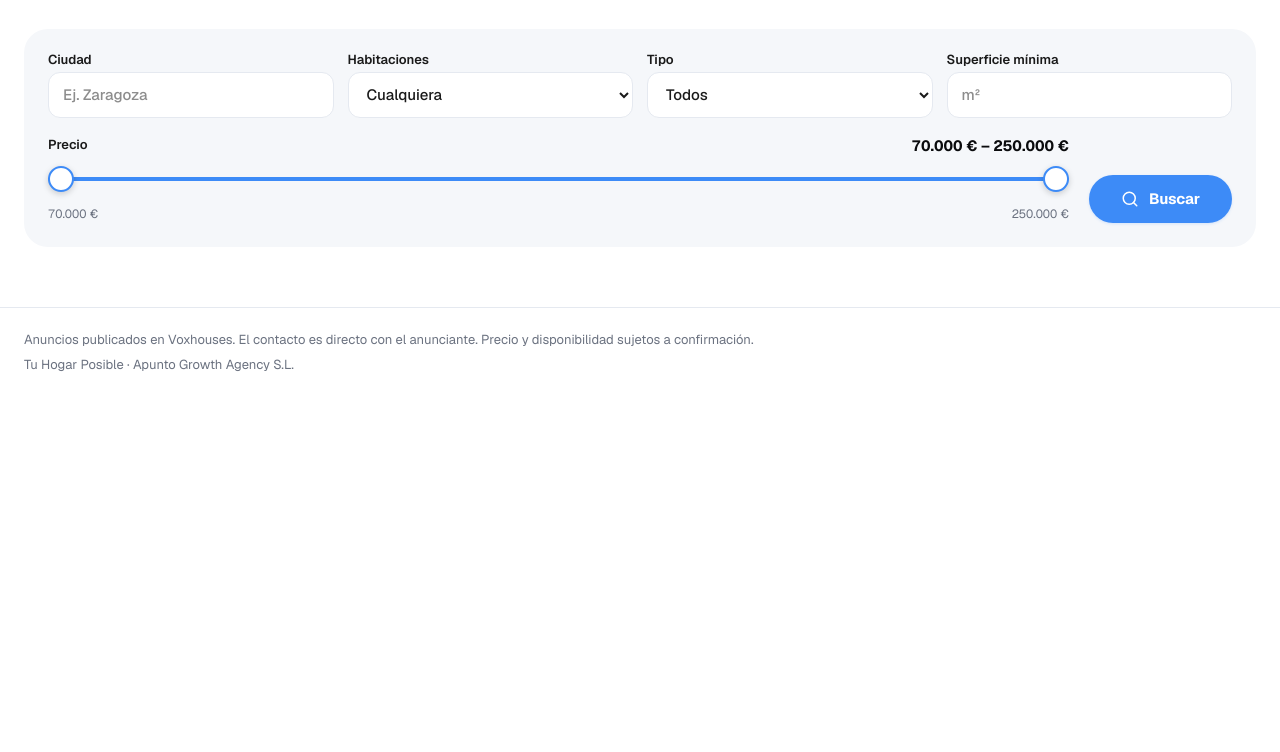
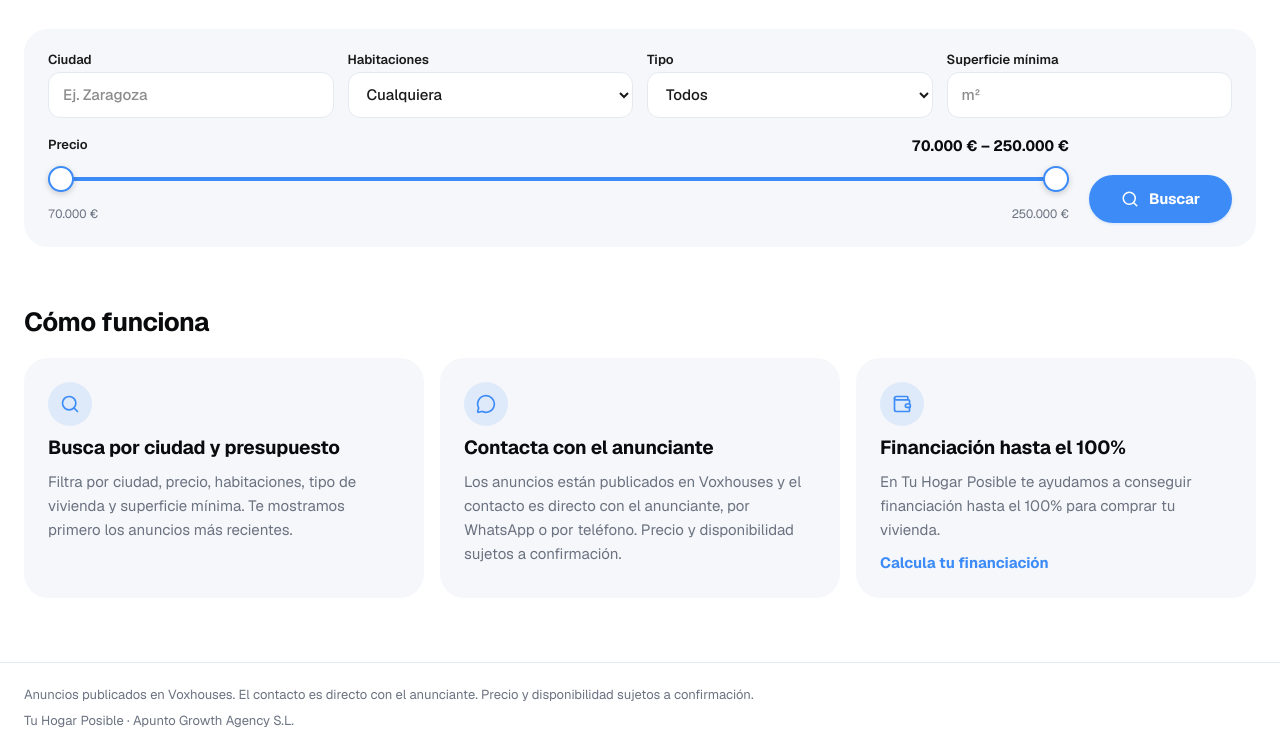
Before and after one commit to brunoC2salles/listosthp, an Astro site: page /viviendas in a window 1280 px wide. Shown: the part 272-1024 px from the top of the page. Before the commit the page ends 800 px from the top, so only its background shows below. Built offline with nearby package versions, Linux system fonts and the light colour scheme; Astro itself is replaced by a stand-in of ours.

Commit message:
Add files via upload

```diff
--- a/src/pages/viviendas.astro
+++ b/src/pages/viviendas.astro
@@ -4,8 +4,8 @@ import { ViviendasPage } from '../react-pages/ViviendasPage';
 ---
 
 <Layout
-  title="Viviendas para ti | Tu Hogar Posible"
-  description="Selección de viviendas que encajan con tu hipoteca."
+  title="Compraventa de viviendas en España - Tu Hogar Posible"
+  description="Busca viviendas en venta en España por ciudad, precio y habitaciones y contacta directamente con el anunciante. Financiación hasta el 100%."
   path="/viviendas/"
 >
   <ViviendasPage client:load />
--- a/src/react-pages/ViviendasPage.tsx
+++ b/src/react-pages/ViviendasPage.tsx
@@ -1,6 +1,6 @@
 import { CSSProperties, FormEvent, ReactNode, useEffect, useRef, useState } from 'react';
 import {
-  BedDouble, ChevronLeft, ChevronRight, ExternalLink, MapPin, MessageCircle, Phone, Ruler, Search,
+  BedDouble, ChevronLeft, ChevronRight, ExternalLink, MapPin, MessageCircle, Phone, Ruler, Search, Wallet,
 } from 'lucide-react';
 import { Logo } from '../ui/Logo';
 import { Button } from '../ui/Button';
@@ -69,6 +69,7 @@ const LEAD: CSSProperties = { margin: 0, color: C.muted, fontSize: 17, lineHeigh
 
 const RANGE_CSS = `
 .thp-h1 { font-size: clamp(32px, 5.5vw, 52px) !important; }
+.thp-h2 { font-size: 26px !important; }
 .thp-range { position: relative; height: 32px; }
 .thp-range input[type=range] {
   position: absolute; left: 0; right: 0; top: 0; width: 100%; height: 32px; margin: 0;
@@ -421,6 +422,27 @@ function CityInput({ value, onChange }: { value: string; onChange: (v: string) =
   );
 }
 
+const INFO = [
+  {
+    Icon: Search,
+    titulo: 'Busca por ciudad y presupuesto',
+    texto: 'Filtra por ciudad, precio, habitaciones, tipo de vivienda y superficie mínima. Te mostramos primero los anuncios más recientes.',
+    enlace: null,
+  },
+  {
+    Icon: MessageCircle,
+    titulo: 'Contacta con el anunciante',
+    texto: 'Los anuncios están publicados en Voxhouses y el contacto es directo con el anunciante, por WhatsApp o por teléfono. Precio y disponibilidad sujetos a confirmación.',
+    enlace: null,
+  },
+  {
+    Icon: Wallet,
+    titulo: 'Financiación hasta el 100%',
+    texto: 'En Tu Hogar Posible te ayudamos a conseguir financiación hasta el 100% para comprar tu vivienda.',
+    enlace: { href: '/#simulador', texto: 'Calcula tu financiación' },
+  },
+];
+
 export function ViviendasPage() {
   const [ready, setReady] = useState(false);
   const [libre, setLibre] = useState(false);
@@ -521,7 +543,7 @@ export function ViviendasPage() {
 
       <main style={WRAP}>
         <section style={{ padding: '44px 0 32px', display: 'grid', gap: 14, minHeight: 160 }}>
-          {!ready ? null : libre ? (
+          {!ready || libre ? (
             <>
               <Eyebrow color={C.blue}>Tu Hogar Posible</Eyebrow>
               <h1
@@ -693,6 +715,34 @@ export function ViviendasPage() {
             )}
           </section>
         )}
+
+        <section aria-labelledby="t-como" style={{ display: 'grid', gap: 20, paddingBottom: 64 }}>
+          <h2 id="t-como" className="thp-h2" style={TITLE}>Cómo funciona</h2>
+          <div style={{ display: 'grid', gap: 16, gridTemplateColumns: 'repeat(auto-fit, minmax(min(100%, 280px), 1fr))' }}>
+            {INFO.map(({ Icon, titulo, texto, enlace }) => (
+              <article
+                key={titulo}
+                style={{ background: C.surface, borderRadius: 24, padding: 24, display: 'grid', gap: 10, alignContent: 'start' }}
+              >
+                <span
+                  style={{
+                    width: 44, height: 44, borderRadius: 9999, background: 'rgba(61,139,247,0.12)',
+                    display: 'grid', placeItems: 'center',
+                  }}
+                >
+                  <Icon size={20} color={C.blue} />
+                </span>
+                <h3 style={{ margin: 0, font: `700 19px/1.25 ${FONT_STACK}`, letterSpacing: '-0.01em', color: C.ink }}>{titulo}</h3>
+                <p style={{ margin: 0, color: C.muted, fontSize: 15, lineHeight: 1.6 }}>{texto}</p>
+                {enlace && (
+                  <a href={enlace.href} style={{ color: C.blue, fontWeight: 700, fontSize: 15, textDecoration: 'none' }}>
+                    {enlace.texto}
+                  </a>
+                )}
+              </article>
+            ))}
+          </div>
+        </section>
       </main>
 
       <footer style={{ borderTop: `1px solid ${C.line}` }}>
```
